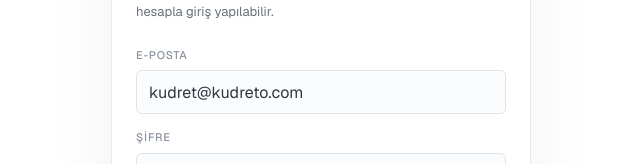
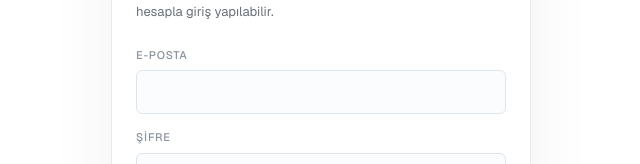
Before and after one commit to kudretocom/kudreto-sales-intelligence-admin, a Next.js app: page /login in a window 1280 px wide. Shown: the part 366-530 px from the top of the page, without its empty margins (319-959 px from the left). Built offline with nearby package versions, Linux system fonts and the light colour scheme.

Commit message:
Clear login email default

```diff
--- a/app/login/page.tsx
+++ b/app/login/page.tsx
@@ -4,7 +4,7 @@ import { ArrowRight, CircleDot, LockKeyhole } from "lucide-react";
 import { FormEvent, useState } from "react";
 
 export default function LoginPage() {
-  const [email, setEmail] = useState("kudret@kudreto.com");
+  const [email, setEmail] = useState("");
   const [password, setPassword] = useState("");
   const [error, setError] = useState("");
   const [isLoading, setIsLoading] = useState(false);
```
